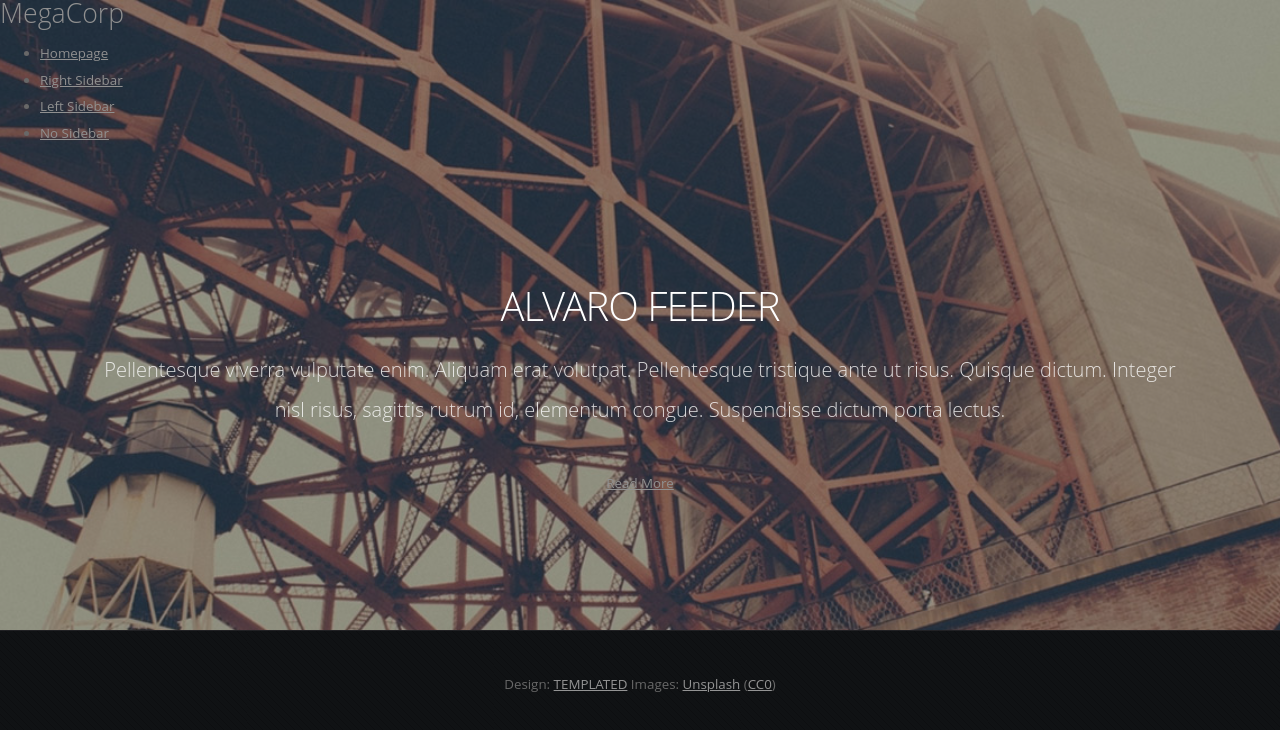
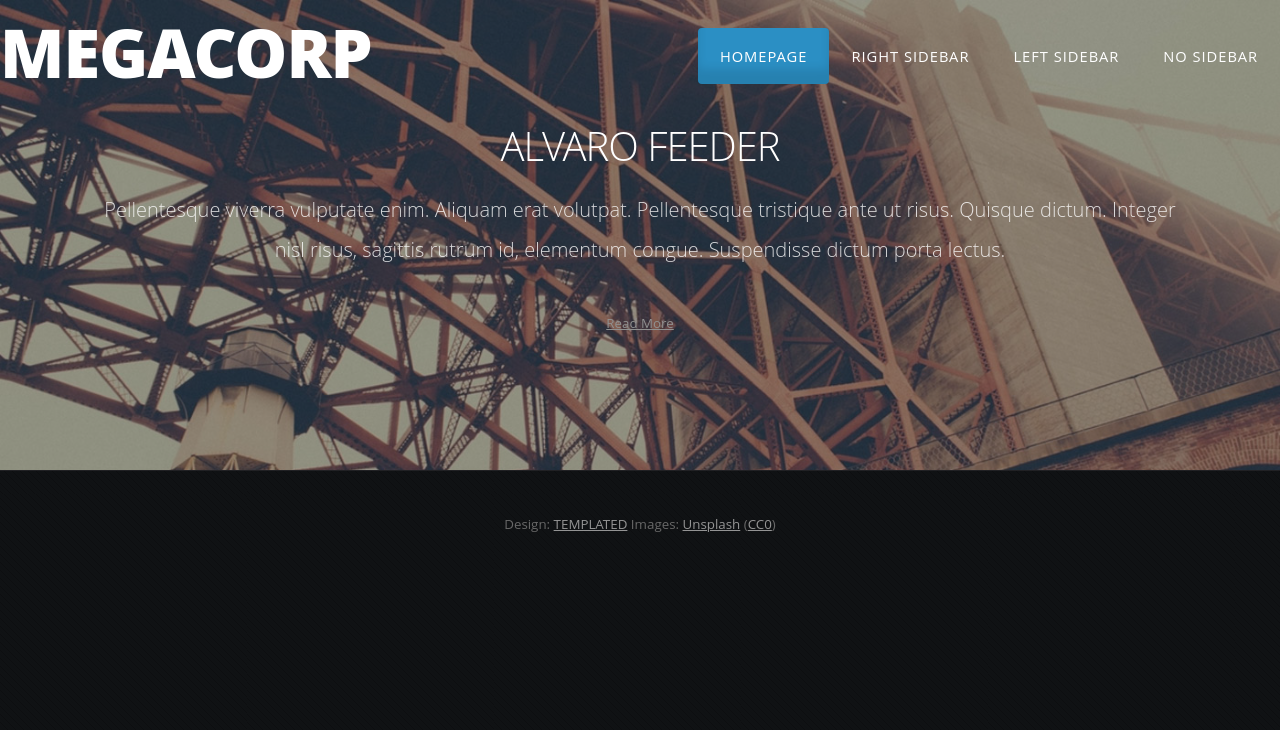
Before and after one commit to rached193/game-universe, an Angular app: page / in a window 1280 px wide. Shown: the top 730 px of the page. Built offline with nearby package versions, Linux system fonts and the light colour scheme.

Commit message:
Estilos pagina principal

```diff
--- a/src/app/app.component.scss
+++ b/src/app/app.component.scss
@@ -158,3 +158,65 @@ header .byline
 {
     text-decoration: none;
 }
+
+
+/* Logo */
+
+#logo {
+    position: absolute;
+    top: 3em;
+    left: 0;
+}
+
+#logo h1 a {
+    float: left;
+    padding: 0em 0.25em 0em 0em;
+    letter-spacing: -1px;
+    text-decoration: none;
+    text-transform: uppercase;
+    font-size: 2.50em;
+    font-weight: 800;
+    color: #FFF;
+}
+
+/* Menu */
+
+#nav {
+    position: absolute;
+    top: 1.1em;
+    right: 0;
+}
+
+#nav ul {
+    text-align: center;
+}
+
+#nav li {
+    display: inline-block;
+}
+
+#nav a {
+    display: block;
+    float: left;
+    padding: 1em 1.5em;
+    border-radius: 4px;
+    letter-spacing: 1px;
+    text-decoration: none;
+    text-transform: uppercase;
+    font-size: 1.10em;
+    color: #FFF;
+    outline: 0;
+}
+
+#nav .current_page_item {
+}
+
+#nav .current_page_item a {
+    background: #2B8FC4;
+    box-shadow: inset 0px -15px 10px 0px rgba(0,0,0,0.10);
+    text-shadow: none;
+    color: #FFFFFF;
+}
+
+#nav a:hover {
+}
```
